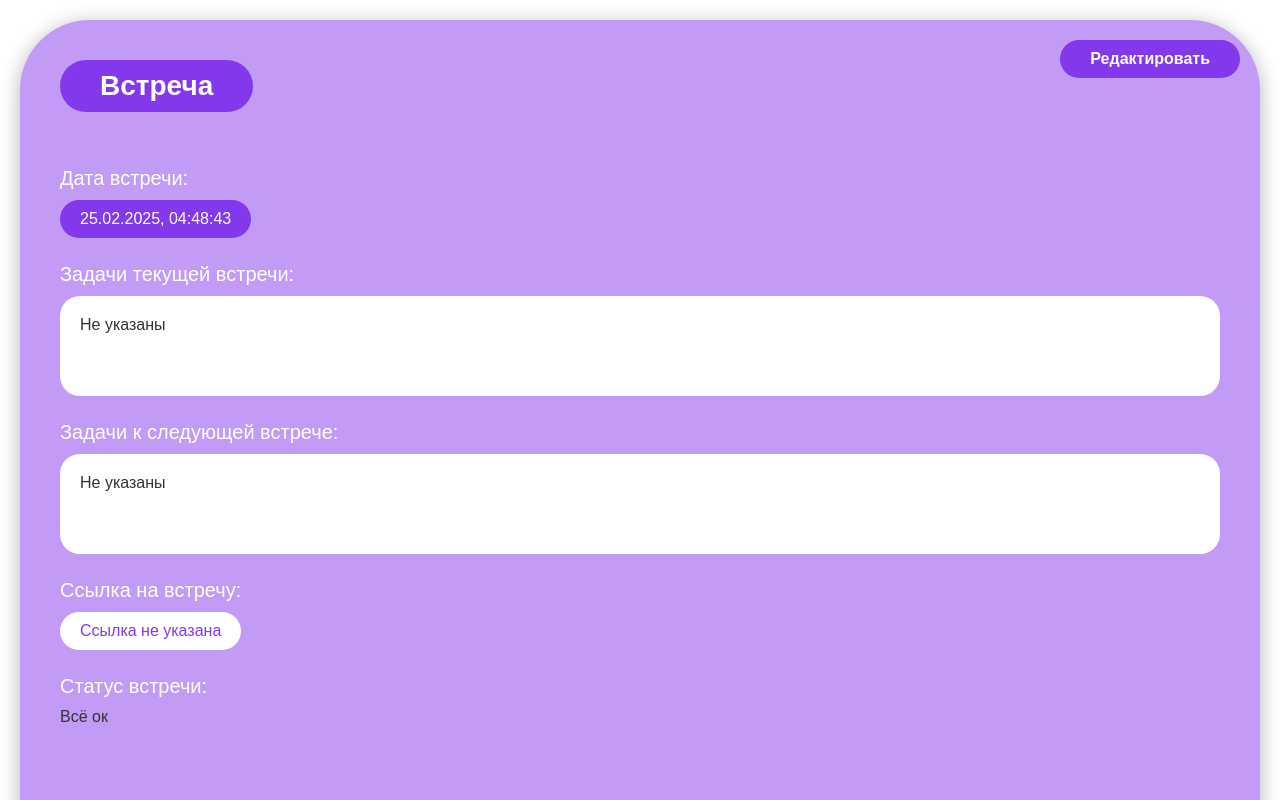
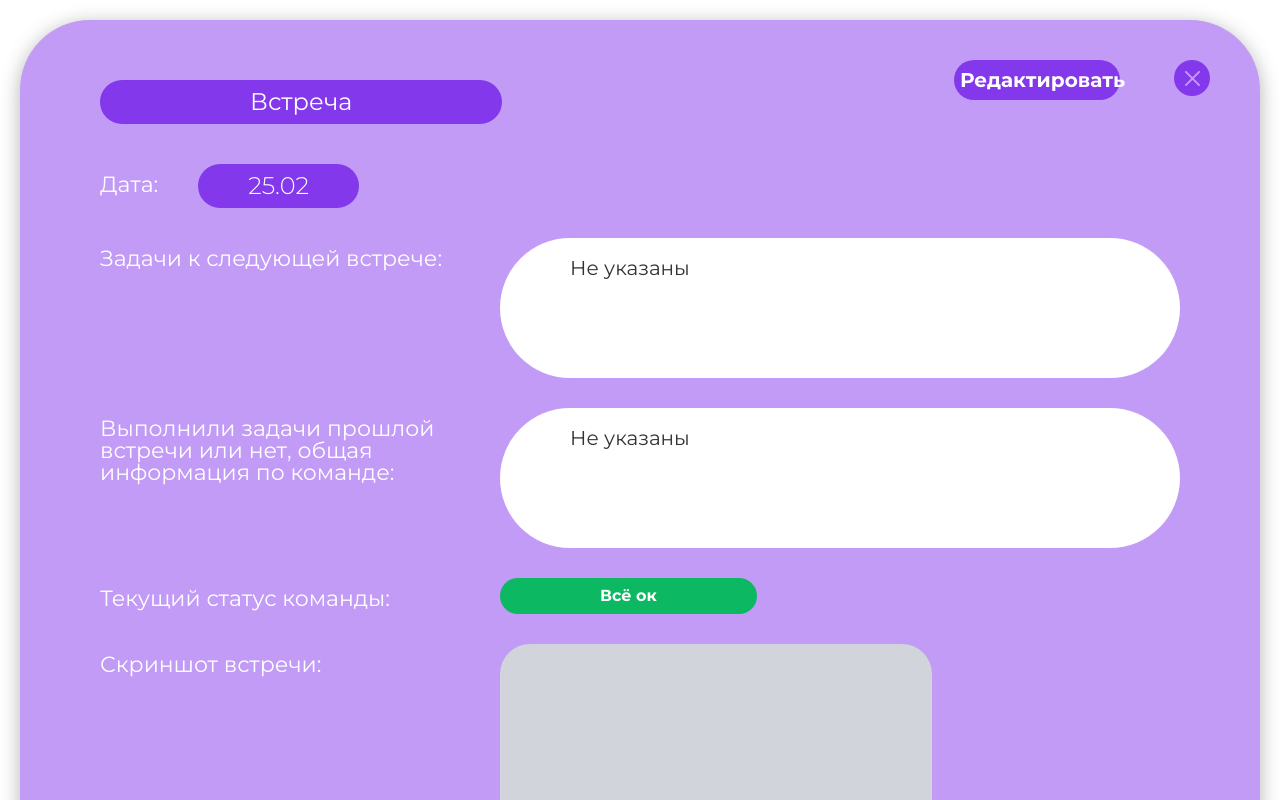
Before and after one commit to Students-buisness-incubator-of-TUSUR/track-me-frontend, a React (Create React App) app: page /metcard in a window 1280 px wide. Shown: the top 800 px of the page. Built offline with nearby package versions, Linux system fonts and the light colour scheme; no server answers.

Commit message:
Сделал красивую карточку встречи с оформленными стилями (до редактирования) (#238)

```diff
--- a/src/accets/meeting-card/meeting-card.css
+++ b/src/accets/meeting-card/meeting-card.css
@@ -1,3 +1,6 @@
+@import url('https://fonts.googleapis.com/css2?family=Montserrat:wght@400&family=Mulish:wght@300;400&display=swap');
+
+
 .unique-meeting-container {
     display: flex;
     justify-content: center;
@@ -8,57 +11,55 @@
 }
 
 .unique-meeting-card {
-    width: 1200px;
-    min-height: 800px;
+    width: 1600px;
+    min-height: 900px;
     border-radius: 70px;
     background: #c19bf5;
-    font-family: Arial, sans-serif;
+    font-family: 'Montserrat', sans-serif;
+     line-height: 100%;    /* или просто 1 */
+  letter-spacing: 0;
+
     box-shadow: 0 4px 20px rgba(0, 0, 0, 0.3);
     position: relative;
-    padding: 40px;
+    padding: 60px 80px;
 }
 
 .unique-close-button {
     position: absolute;
-    top: 20px;
-    right: 100px;
-    background: transparent;
+    top: 40px;
+    right: 50px;
+    width: 36px;
+    height: 36px;
+    padding: 0;
+    background: #8338EB;
     border: none;
-    color: #ffffff;
-    font-size: 30px;
+    border-radius: 50%;
+    display: flex;
+    align-items: center;
+    justify-content: center;
     cursor: pointer;
-}
+  }
 
 .unique-edit-button {
     background: #8338EB;
     color: white;
     border: none;
-    padding: 10px 30px;
+    width: 166px;
+    height: 40px;
+    font-family: 'Montserrat', sans-serif;
+    line-height: 100%;    /* или просто 1 */
+    letter-spacing: 0;
     border-radius: 70px;
     cursor: pointer;
-    font-size: 16px;
+    font-size: 20px;
     font-weight: 700;
-    transition: 0.3s ease;
+
     position: absolute;
-    top: 20px;
-    right: 20px;
+    top: 40px;
+    right: 140px;
 }
 
-.unique-done-button {
-    background: #22c55e;
-    color: white;
-    border: none;
-    padding: 15px 30px;
-    border-radius: 70px;
-    cursor: pointer;
-    font-size: 16px;
-    font-weight: 700;
-    transition: 0.3s ease;
-    margin-top: 20px;
-}
-
-.unique-edit-button:hover,
-.unique-done-button:hover {
+.unique-edit-button:hover {
     opacity: 0.9;
     transform: scale(1.05);
 }
@@ -75,79 +76,153 @@
     display: inline-block;
     background: #8338EB;
     color: white;
-    padding: 10px 40px;
+    font-family: 'Montserrat', sans-serif;
+     line-height: 100%;    /* или просто 1 */
+  letter-spacing: 0;
+    padding: 10px 150px;
+    margin: 0 0 40px 0;
     border-radius: 70px;
-    font-size: 28px;
-    font-weight: 600;
-    margin-bottom: 30px;
+    font-size: 24px;
+    font-weight: 400;
     text-align: center;
 }
 
-.unique-meeting-info {
-    margin-bottom: 25px;
+.unique-meeting-info-row {
+    display: flex;
+    align-items: flex-start; /* ВЫРОВНЯТЬ ПО ВЕРХУ */
+    margin-bottom: 30px;
 }
 
 .unique-label {
-    display: block;
+    flex: 0 0 400px;
     color: #ffffff;
-    font-size: 20px;
-    margin-bottom: 10px;
-    font-weight: 500;
+    font-family: 'Montserrat', sans-serif;
+    font-size: 22px;
+    font-weight: 400;
+    line-height: 100%;    /* или просто 1 */
+  letter-spacing: 0;
+    margin-top: 10px;
+}
+
+.unique-meeting-date,
+.unique-textarea,
+.unique-task,
+.unique-input,
+.unique-dropdown,
+.unique-link {
+    flex: 1 1 auto;      /* сохраняем гибкость */
+     max-width: 800px;
+     font-family: 'Montserrat', sans-serif;
+     line-height: 100%;    /* или просто 1 */
+  letter-spacing: 0;
 }
 
 .unique-meeting-date {
     display: inline-block;
     background: #8338EB;
     color: white;
-    padding: 10px 20px;
+    padding: 10px 50px;
     border-radius: 70px;
-    font-size: 16px;
+    font-size: 24px;
+    font-weight: 300;
+    flex: 0;
+    font-family: inherit;
+    text-align: center;
+}
+
+.unique-textarea {
+    background: white;
+    min-height: 100px;
+    padding: 20px 30px;
+    border: none;
+    border-radius: 70px;
+    font-size: 20px;
+    resize: vertical;
+    font-family: inherit;
+    width: 100%;
 }
 
 .unique-task {
     background: white;
-    padding: 20px;
-    border-radius: 20px;
     min-height: 100px;
+    padding: 20px 70px;
+    border-radius: 70px;
+    font-size: 20px;
     width: 100%;
-    box-sizing: border-box;
-}
-
-.unique-textarea {
-    width: 100%;
-    min-height: 100px;
-    border-radius: 20px;
-    padding: 15px;
-    border: none;
-    resize: vertical;
-    font-family: inherit;
-    box-sizing: border-box;
 }
 
 .unique-input {
+    background: white;
+    height: 50px;
+    padding: 20px 70px;
+    border: none;
+    border-radius: 70px;
+    font-size: 20px;
+    font-family: inherit;
     width: 100%;
-    height: 40px;
-    border-radius: 20px;
-    padding: 0 15px;
+}
+
+.unique-dropdown {
+    background: white;
+    height: 50px;
+    padding: 0 20px;
     border: none;
-    box-sizing: border-box;
+    border-radius: 30px;
+    font-size: 18px;
+    font-family: inherit;
+    width: 100%;
 }
 
 .unique-link {
-    display: inline-block;
     background: white;
-    padding: 10px 20px;
+    padding: 20px 70px;
     border-radius: 70px;
-    color: #8338EB;
+    color: black;
     text-decoration: none;
-    font-weight: 500;
+    font-weight: 300;
+    font-size: 20px;
+    width: 100%;
 }
 
-input[type="datetime-local"] {
-    background: white;
-    border: none;
-    padding: 10px 15px;
+.unique-status {
+    display: inline-block;
+    padding: 10px 100px;
     border-radius: 70px;
     font-size: 16px;
-    font-family: inherit;
+    font-weight: bold;
+    text-align: center;
 }
+
+.unique-status.ok {
+    background-color: #0DB862;
+    color: white;
+}
+
+.unique-status.problems {
+    background-color: #DBD76C;
+    color: black;
+}
+
+.unique-status.major_problems {
+    background-color: #D34F4F;
+    color: white;
+}
+
+.unique-screenshot-placeholder {
+    background: #d1d5db;
+    border-radius: 30px;
+    width: 432px;
+    height: 236px;
+
+}
+
+/* для строки с датой — убираем лишний флекс-бейс и задаём маленький gap */
+.unique-date-row {
+    gap: 40px;              /* расстояние между «Дата:» и самой капсулой */
+  }
+.unique-date-row .unique-label {
+    flex: 0 0 auto;         /* лейбл по контенту, без жёсткого 400px */
+  }
+.unique-date-row .unique-meeting-date {
+    margin-left: 0;         /* убираем любой отступ, если был */
+  }
--- a/src/accets/meeting-card/meeting-card.js
+++ b/src/accets/meeting-card/meeting-card.js
@@ -1,11 +1,12 @@
-import React, {useEffect, useState} from "react";
-import {useLocation, useNavigate, useParams} from "react-router-dom";
+import React, { useEffect, useState } from "react";
+import { useLocation, useNavigate, useParams } from "react-router-dom";
 import "./meeting-card.css";
+import closeIcon from "./free-icon-font-cross-3917759 (1) 1.png";
 
 const backendHost = process.env.REACT_APP_CLIENT_GATEWAY_URI + '/backend';
 
 const MeetingCard = () => {
-    const {meetingId} = useParams();
+    const { meetingId } = useParams();
     const navigate = useNavigate();
     const location = useLocation();
     const query = new URLSearchParams(location.search);
@@ -21,11 +22,10 @@ const MeetingCard = () => {
         link: "",
         tasksCurrentMeeting: "",
         tasksNextMeeting: "",
-        status: "OK"
+        status: "OK",
     });
     const [isEditing, setIsEditing] = useState(isNewMeeting);
 
-    // Загружаем данные существующей встречи
     useEffect(() => {
         if (!isNewMeeting && meetingId) {
             fetch(`${backendHost}/api/v1/meetings/${meetingId}?teamCardId=${teamId}`, {
@@ -48,16 +48,13 @@ const MeetingCard = () => {
     }, [meetingId, teamId, isNewMeeting]);
 
     const handleChange = (e) => {
-        const {name, value} = e.target;
-        setMeetingData(prev => ({...prev, [name]: value}));
+        const { name, value } = e.target;
+        setMeetingData(prev => ({ ...prev, [name]: value }));
     };
 
     const handleSave = async () => {
         try {
-            // Проверяем, что у нас есть teamId
-            if (!teamId) {
-                throw new Error("Отсутствует идентификатор команды");
-            }
+            if (!teamId) throw new Error("Отсутствует идентификатор команды");
 
             const meetingPayload = {
                 link: meetingData.link || "",
@@ -67,54 +64,29 @@ const MeetingCard = () => {
                 tasksNextMeeting: meetingData.tasksNextMeeting || ""
             };
 
-            // Для новой встречи используем POST
             if (isNewMeeting) {
                 const response = await fetch(`${backendHost}/api/v1/meetings?teamCardId=${teamId}`, {
                     method: "POST",
-                    headers: {
-                        "Content-Type": "application/json",
-                    },
+                    headers: { "Content-Type": "application/json" },
                     credentials: 'include',
-                    body: JSON.stringify({
-                        ...meetingPayload,
-                        startDate: meetingData.startDate
-                    }),
+                    body: JSON.stringify({ ...meetingPayload, startDate: meetingData.startDate }),
                 });
-
-                if (!response.ok) {
-                    const errorText = await response.text();
-                    console.error("Response error:", errorText);
-                    throw new Error("Ошибка при создании встречи");
-                }
+                if (!response.ok) throw new Error("Ошибка при создании встречи");
 
                 const newMeeting = await response.json();
                 navigate(`/meeting/${newMeeting.id}?teamId=${teamId}&username=${username}`);
-            }
-            // Для существующей встречи используем PATCH
-            else if (meetingId) {  // Проверяем наличие meetingId
-                const response = await fetch(
-                    `${backendHost}/api/v1/meetings/${meetingId}?teamCardId=${teamId}`,
-                    {
+            } else if (meetingId) {
+                const response = await fetch(`${backendHost}/api/v1/meetings/${meetingId}?teamCardId=${teamId}`, {
                     method: "PATCH",
-                        headers: {
-                            "Content-Type": "application/json",
-                        },
+                    headers: { "Content-Type": "application/json" },
                     credentials: 'include',
-                        body: JSON.stringify(meetingPayload)
-                    }
-                );
-
-                if (!response.ok) {
-                    const errorText = await response.text();
-                    console.error("Response error:", errorText);
-                    throw new Error("Ошибка при обновлении встречи");
-                }
+                    body: JSON.stringify(meetingPayload),
+                });
+                if (!response.ok) throw new Error("Ошибка при обновлении встречи");
 
                 const updatedMeeting = await response.json();
                 setMeetingData(updatedMeeting);
                 setIsEditing(false);
-            } else {
-                throw new Error("Некорректный идентификатор встречи");
             }
         } catch (error) {
             console.error("Ошибка при сохранении:", error);
@@ -125,7 +97,7 @@ const MeetingCard = () => {
     return (
         <div className="unique-meeting-container">
             <div className="unique-meeting-card">
-                <button className="unique-close-button" onClick={() => navigate(-1)}>×</button>
+                <button className="unique-close-button" onClick={() => navigate(-1)}><img src={closeIcon} alt="Закрыть" className="close-icon" /></button>
                 <button
                     onClick={isEditing ? handleSave : () => setIsEditing(true)}
                     className="unique-edit-button"
@@ -141,24 +113,29 @@ const MeetingCard = () => {
                     </span>
                 </div>
 
-                <div className="unique-meeting-info">
-                    <span className="unique-label">Дата встречи:</span>
+                {/* Дата */}
+                <div className="unique-meeting-info-row unique-date-row">
+                    <span className="unique-label">Дата:</span>
                     {isEditing ? (
                         <input
                             type="datetime-local"
                             name="startDate"
                             value={meetingData.startDate ? new Date(meetingData.startDate).toISOString().slice(0, 16) : ''}
                             onChange={handleChange}
+                            className="unique-input-date"
                         />
                     ) : (
                         <span className="unique-meeting-date">
-              {meetingData.startDate ? new Date(meetingData.startDate).toLocaleString('ru-RU') : 'Не указана'}
+                            {meetingData.startDate
+                                ? new Date(meetingData.startDate).toLocaleDateString('ru-RU', { day: '2-digit', month: '2-digit' })
+                                : 'Не указана'}
                         </span>
                     )}
                 </div>
 
-                <div className="unique-meeting-info">
-                    <span className="unique-label">Задачи текущей встречи:</span>
+                {/* Задачи текущей встречи */}
+                <div className="unique-meeting-info-row">
+                    <span className="unique-label">Задачи к следующей встрече:</span>
                     {isEditing ? (
                         <textarea
                             name="tasksCurrentMeeting"
@@ -167,13 +144,13 @@ const MeetingCard = () => {
                             className="unique-textarea"
                         />
                     ) : (
-                        <div
-                            className="unique-task">{meetingData.tasksCurrentMeeting || "Не указаны"}</div>
+                        <div className="unique-task">{meetingData.tasksCurrentMeeting || "Не указаны"}</div>
                     )}
                 </div>
 
-                <div className="unique-meeting-info">
-                    <span className="unique-label">Задачи к следующей встрече:</span>
+                {/* Задачи к следующей встрече */}
+                <div className="unique-meeting-info-row">
+                    <span className="unique-label">Выполнили задачи прошлой встречи или нет, общая информация по команде:</span>
                     {isEditing ? (
                         <textarea
                             name="tasksNextMeeting"
@@ -182,33 +159,13 @@ const MeetingCard = () => {
                             className="unique-textarea"
                         />
                     ) : (
-                        <div
-                            className="unique-task">{meetingData.tasksNextMeeting || "Не указаны"}</div>
+                        <div className="unique-task">{meetingData.tasksNextMeeting || "Не указаны"}</div>
                     )}
                 </div>
 
-                <div className="unique-meeting-info">
-                    <span className="unique-label">Ссылка на встречу:</span>
-                    {isEditing ? (
-                        <input
-                            type="text"
-                            name="link"
-                            value={meetingData.link || ''}
-                            onChange={handleChange}
-                            className="unique-input"
-                        />
-                    ) : meetingData.link ? (
-                        <a href={meetingData.link} target="_blank" rel="noopener noreferrer"
-                           className="unique-link">
-                            Присоединиться к встрече
-                        </a>
-                    ) : (
-                        <div className="unique-link">Ссылка не указана</div>
-                    )}
-                </div>
-
-                <div className="unique-meeting-info">
-                    <span className="unique-label">Статус встречи:</span>
+                {/* Статус встречи */}
+                <div className="unique-meeting-info-row">
+                    <span className="unique-label">Текущий статус команды:</span>
                     {isEditing ? (
                         <select
                             name="status"
@@ -228,6 +185,32 @@ const MeetingCard = () => {
                         </div>
                     )}
                 </div>
+
+                {/* Скриншот встречи */}
+                <div className="unique-meeting-info-row">
+                    <span className="unique-label">Скриншот встречи:</span>
+                    <div className="unique-screenshot-placeholder" />
+                </div>
+
+                {/* Ссылка на встречу */}
+                <div className="unique-meeting-info-row">
+                    <span className="unique-label">Запись встречи:</span>
+                    {isEditing ? (
+                        <input
+                            type="text"
+                            name="link"
+                            value={meetingData.link || ''}
+                            onChange={handleChange}
+                            className="unique-input"
+                        />
+                    ) : meetingData.link ? (
+                        <a href={meetingData.link} target="_blank" rel="noopener noreferrer" className="unique-link">
+                            Перейти к записи
+                        </a>
+                    ) : (
+                        <div className="unique-link">Ссылка не указана</div>
+                    )}
+                </div>
             </div>
         </div>
     );
```
Also changed, not shown: src/accets/meeting-card/free-icon-font-cross-3917759 (1) 1.png (added). Lines whose indentation alone changed are shown as unchanged.
